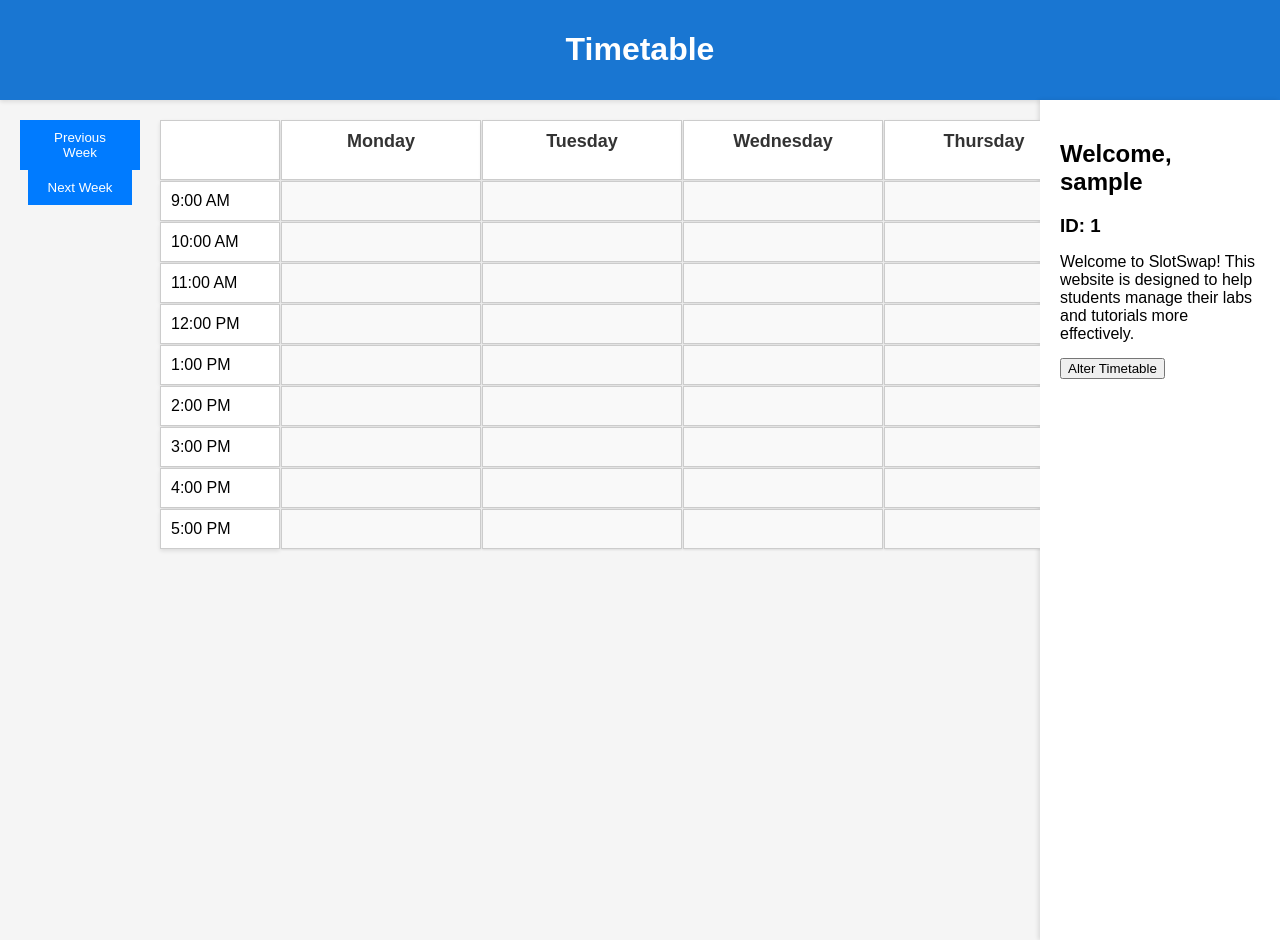
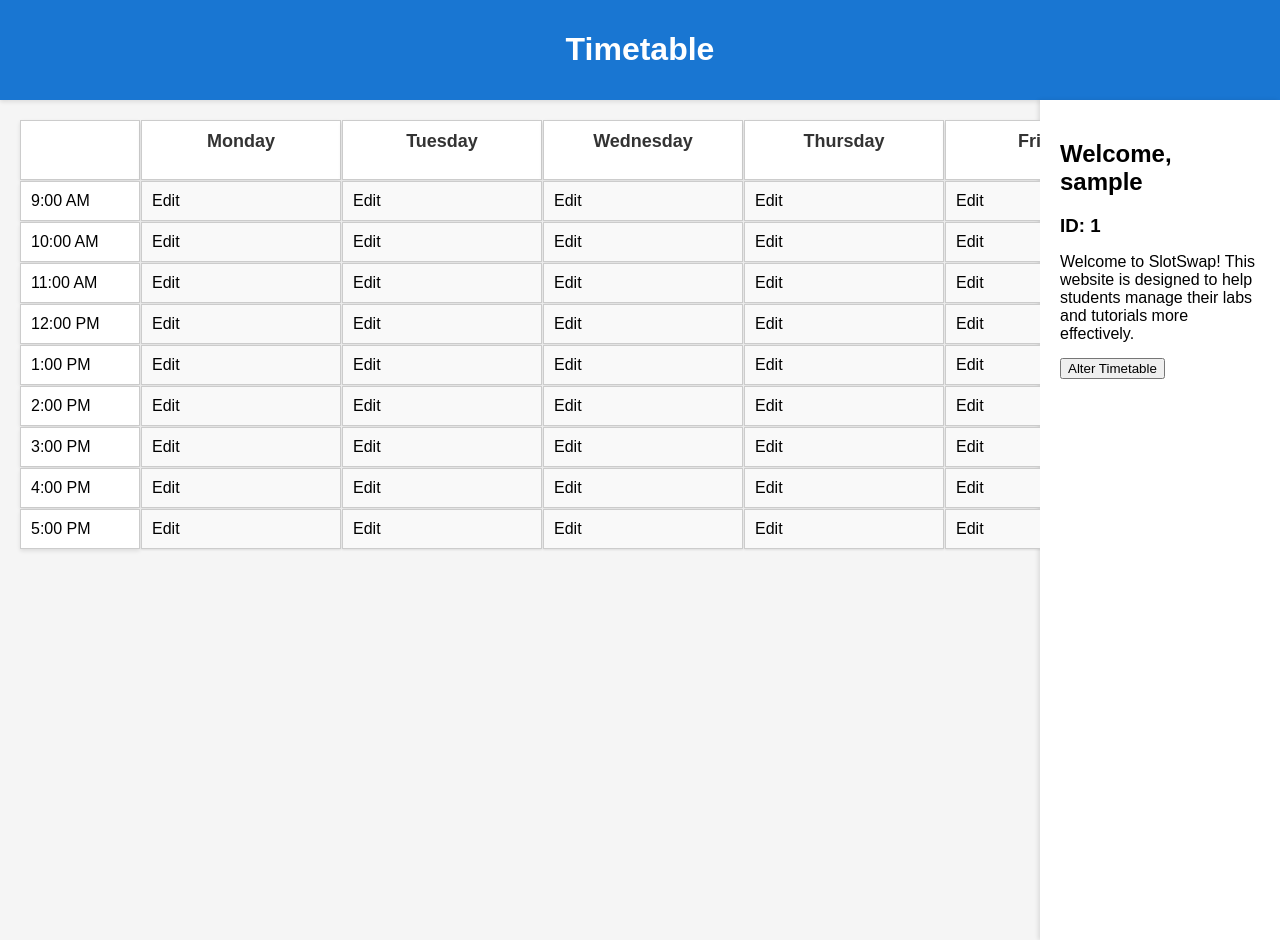
Before and after one commit to LielTaks/SlotSwap-COMP-208-, a PHP site: page /timetable.php in a window 1280 px wide. Run offline with PHP 8.4, Linux system fonts and the light colour scheme; the visitor is signed in with stand-in values (Sample User, id 1); tables that the repository leaves empty or names only in its code hold one stand-in row (values such as "Sample post"); some libraries are stand-ins or nearby versions.

Commit message:
Update timetable.php

```diff
--- a/timetable.php
+++ b/timetable.php
@@ -121,23 +121,6 @@
             border-radius: 5px;
             box-shadow: 0 0 10px rgba(0, 0, 0, 0.3);
         }
-
-        .navigation {
-            text-align: center;
-            margin-bottom: 20px;
-        }
-
-        .navigation button {
-            padding: 10px 20px;
-            background-color: #007bff;
-            color: #fff;
-            border: none;
-            cursor: pointer;
-        }
-
-        .navigation button:hover {
-            background-color: #0056b3;
-        }
     </style>
 </head>
 <body>
@@ -149,15 +132,10 @@
     <h2>Welcome, <?php echo $_SESSION['username']; ?></h2>
     <h3>ID: <?php echo $_SESSION['student_id']; ?></h3>
     <p>Welcome to SlotSwap! This website is designed to help students manage their labs and tutorials more effectively.</p>
-    <a href="changetimetable.php"><button>Alter Timetable</button></a>
+    <button id="alterTimetableBtn"><a href="Modify.php" style="text-decoration: none; color: inherit;">Alter Timetable</a></button>
 </div>
 
-
 <div id="content">
-    <div class="navigation">
-        <button id="prevWeek">Previous Week</button>
-        <button id="nextWeek">Next Week</button>
-    </div>
     <div id="timetable">
         <?php
         // Define days of the week
@@ -183,53 +161,82 @@
                 $found = false;
                 foreach ($timetableEntries as $entry) {
                     if ($entry['day'] === $day && $entry['time'] === $hour) {
-                        echo "<div class='slot' data-student-id='" . $userInfo['student_id'] . "' data-username='" . $username . "' data-lab-title='" . $entry['activity'] . "'>" . $entry['activity'] . "</div>";
+                        echo "<div class='slot' data-student-id='" . $userInfo['student_id'] . "' data-username='" . $username . "' data-lab-title='" . $entry['activity'] . "' data-day='" . $day . "' data-time='" . $hour . "'>
+                                <span class='edit-btn'>Edit</span>
+                                " . $entry['activity'] . "
+                            </div>";
                         $found = true;
                         break;
                     }
                 }
                 // If no entry found, display an empty slot
                 if (!$found) {
-                    echo "<div class='slot'></div>";
+                    echo "<div class='slot' data-student-id='" . $userInfo['student_id'] . "' data-username='" . $username . "' data-day='" . $day . "' data-time='" . $hour . "'>
+                            <span class='edit-btn'>Edit</span>
+                        </div>";
                 }
             }
         }
         ?>
     </div>
 </div>
-<div class="modal" id="labInfoModal">
+
+<!-- Modal for editing lab activity -->
+<div class="modal" id="editModal">
     <div class="modal-content">
-        <p id="studentId"></p>
-        <p id="username"></p>
-        <p id="labTitle"></p>
+        <form id="editForm">
+            <input type="hidden" id="editStudentId" name="student_id">
+            <input type="hidden" id="editUsername" name="username">
+            <input type="hidden" id="editDay" name="day">
+            <input type="hidden" id="editTime" name="time">
+            <label for="editLabTitle">New Lab Title:</label>
+            <input type="text" id="editLabTitle" name="lab_title">
+            <button type="submit">Save</button>
+        </form>
     </div>
 </div>
+
 <script src="https://code.jquery.com/jquery-3.6.0.min.js"></script>
 <script>
     $(document).ready(function () {
-        $('.slot').click(function () {
-            var studentId = $(this).data('student-id');
-            var username = $(this).data('username');
-            var labTitle = $(this).data('lab-title');
-            $('#studentId').text('Student ID: ' + studentId);
-            $('#username').text('Username: ' + username);
-            $('#labTitle').text('Lab Title: ' + labTitle);
-            $('.modal').fadeIn();
+        $('.edit-btn').click(function () {
+            var slot = $(this).parent('.slot');
+            $('#editStudentId').val(slot.data('student-id'));
+            $('#editUsername').val(slot.data('username'));
+            $('#editDay').val(slot.data('day'));
+            $('#editTime').val(slot.data('time'));
+            $('#editLabTitle').val(slot.data('lab-title'));
+            $('#editModal').fadeIn();
         });
 
-        $('.modal').click(function () {
-            $('.modal').fadeOut();
+        $('#editForm').submit(function (e) {
+            e.preventDefault();
+            var formData = $(this).serialize();
+            $.ajax({
+                type: 'POST',
+                url: 'update_timetable.php', // Create this PHP file to handle the update
+                data: formData,
+                dataType: 'json',
+                success: function (response) {
+                    if (response.success) {
+                        // Close modal and refresh timetable
+                        $('#editModal').fadeOut();
+                        window.location.reload();
+                    } else {
+                        // Handle error
+                        alert('Error: ' + response.message);
+                    }
+                },
+                error: function () {
+                    // Handle error
+                    alert('Error: Unable to update timetable');
+                }
+            });
         });
 
-        // Event listener for previous week button click
-        $('#prevWeek').click(function () {
-            // Your JavaScript code to navigate to previous week goes here
-        });
-
-        // Event listener for next week button click
-        $('#nextWeek').click(function () {
-            // Your JavaScript code to navigate to next week goes here
-        });
+       // $('.modal').click(function () {
+ //           $(this).fadeOut();
+ //       });
     });
 </script>
 </body>
```
